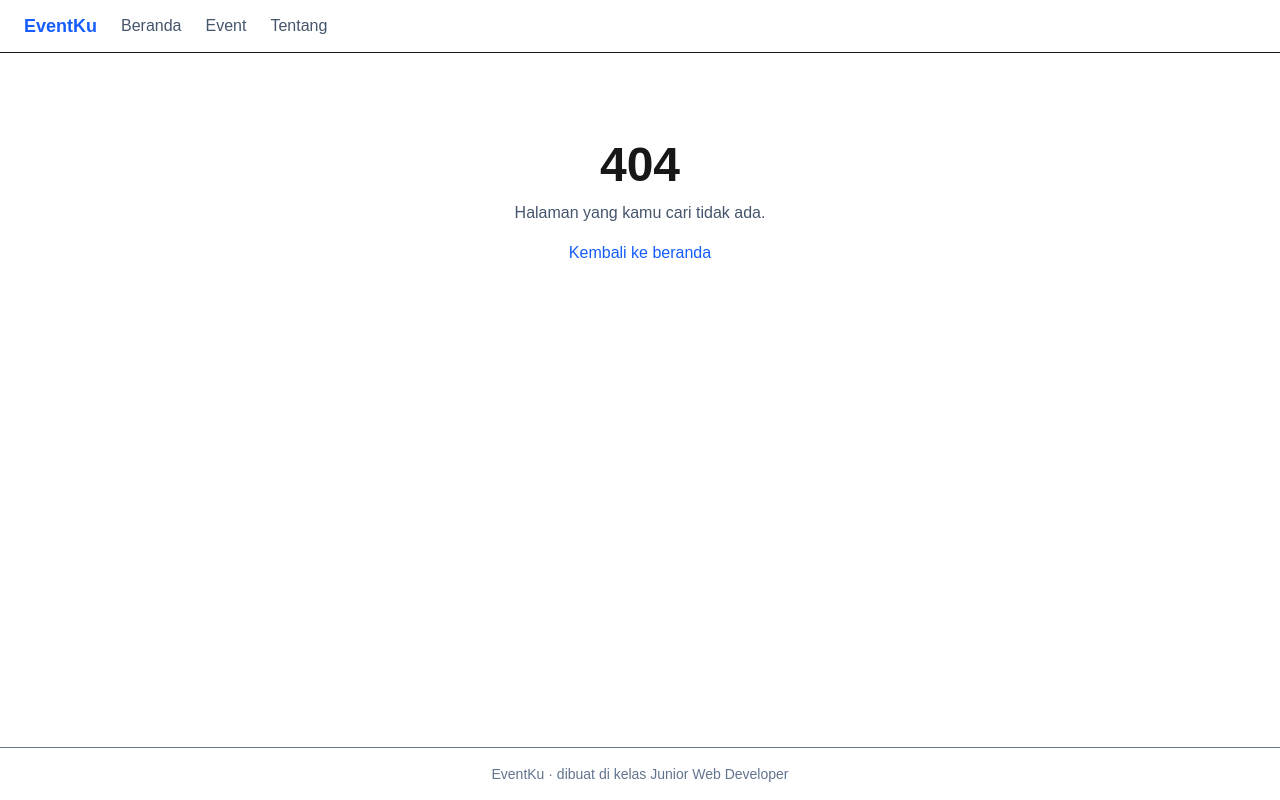
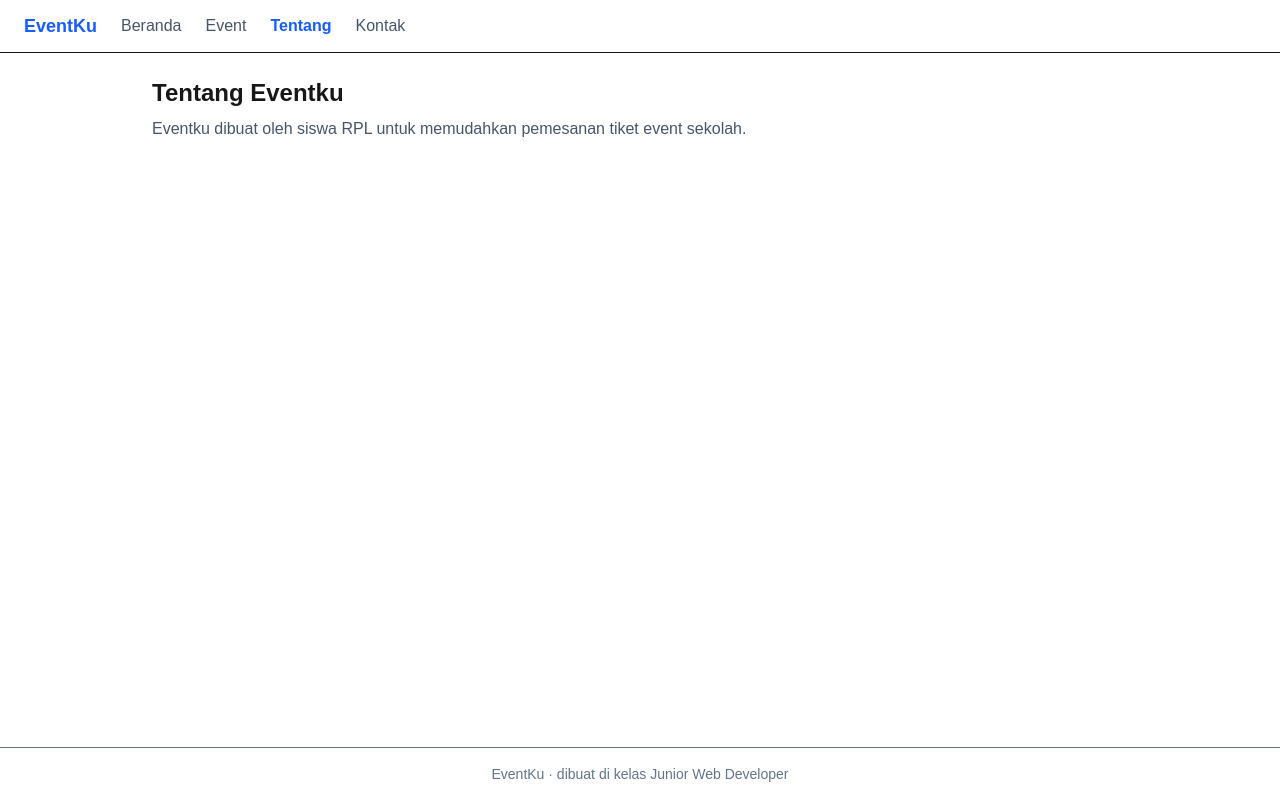
Before and after one commit to aselyarpl1-pixel/latihan-nextjs, a Next.js app: page /tentang in a window 1280 px wide. Before the commit this address had no page. Built offline with nearby package versions, Linux system fonts and the light colour scheme.

Commit message:
Selesai lembar kerja EventKu

```diff
--- /dev/null
+++ b/app/kontak/page.tsx
@@ -0,0 +1,10 @@
+export default function Kontak() {
+  return (
+    <main className="p-6">
+      <h1 className="text-3xl font-bold">Kontak</h1>
+      <p className="mt-2 text-slate-600">
+        Hubungi kami untuk informasi lebih lanjut.
+      </p>
+    </main>
+  );
+}
--- /dev/null
+++ b/app/tentang/page.tsx
@@ -0,0 +1,11 @@
+export default function Tentang() {
+  return (
+    <div>
+      <h1 className="text-2xl font-bold">Tentang Eventku</h1>
+      <p className="mt-2 text-slate-600">
+        Eventku dibuat oleh siswa RPL untuk memudahkan pemesanan tiket event
+        sekolah.
+      </p>
+    </div>
+  );
+}
--- a/components/Navbar.tsx
+++ b/components/Navbar.tsx
@@ -1,21 +1,35 @@
+"use client";
+
 import Link from "next/link";
+import { usePathname } from "next/navigation";
+
+const menu = [
+  { href: "/", teks: "Beranda" },
+  { href: "/event", teks: "Event" },
+  { href: "/tentang", teks: "Tentang" },
+  { href: "/kontak", teks: "Kontak" },
+];
 
 export default function Navbar() {
+  const pathname = usePathname();
+
   return (
     <nav className="flex items-center gap-6 border-b bg-white px-6 py-3">
       <span className="text-lg font-bold text-blue-600">EventKu</span>
 
-      <Link href="/" className="text-slate-600 hover:text-blue-600">
-        Beranda
-      </Link>
-
-      <Link href="/event" className="text-slate-600 hover:text-blue-600">
-        Event
-      </Link>
-
-      <Link href="/tentang" className="text-slate-600 hover:text-blue-600">
-        Tentang
-      </Link>
+      {menu.map((m) => (
+        <Link
+          key={m.href}
+          href={m.href}
+          className={
+            pathname === m.href
+              ? "font-semibold text-blue-600"
+              : "text-slate-600 hover:text-blue-600"
+          }
+        >
+          {m.teks}
+        </Link>
+      ))}
     </nav>
   );
 }
```
